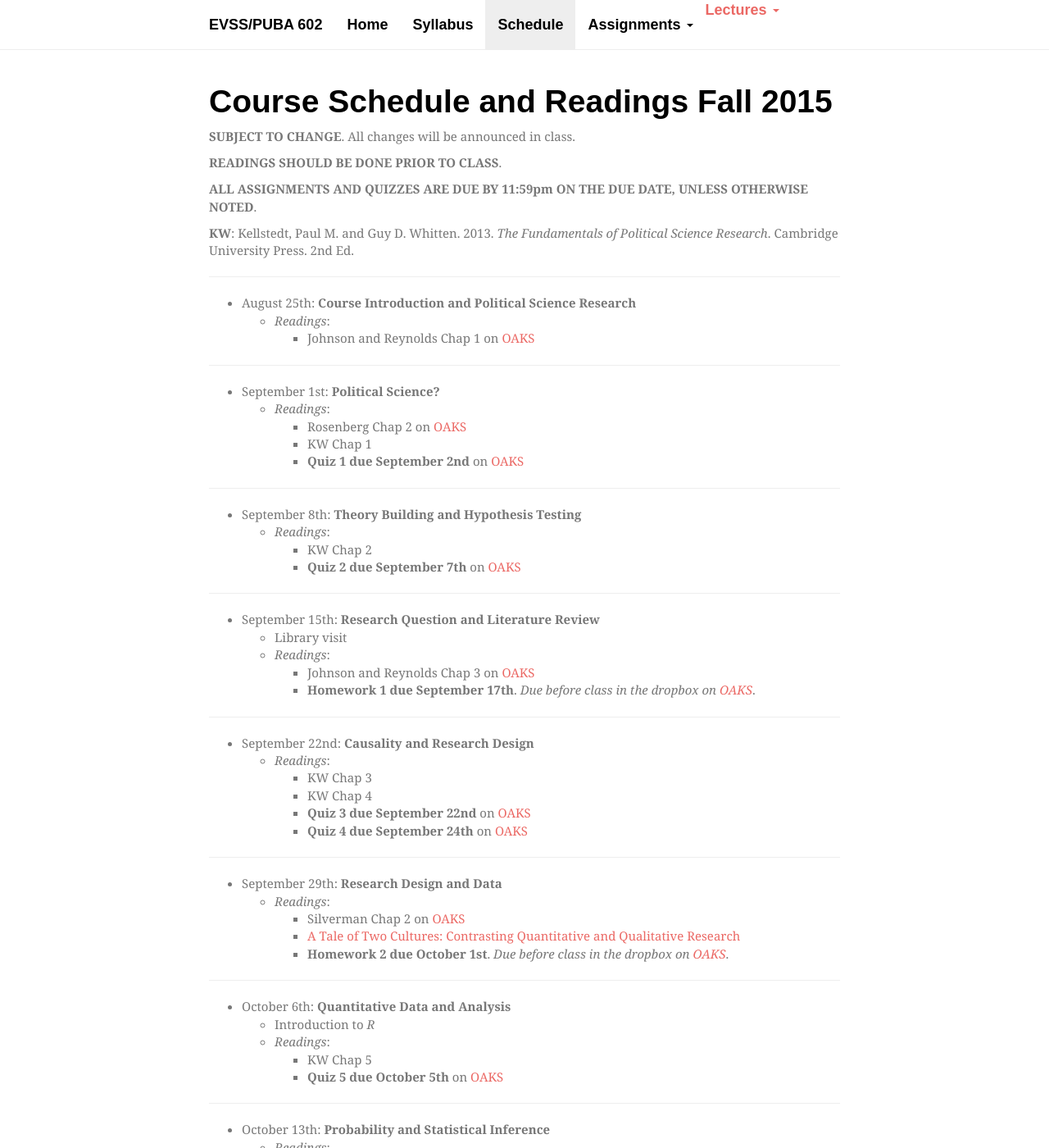
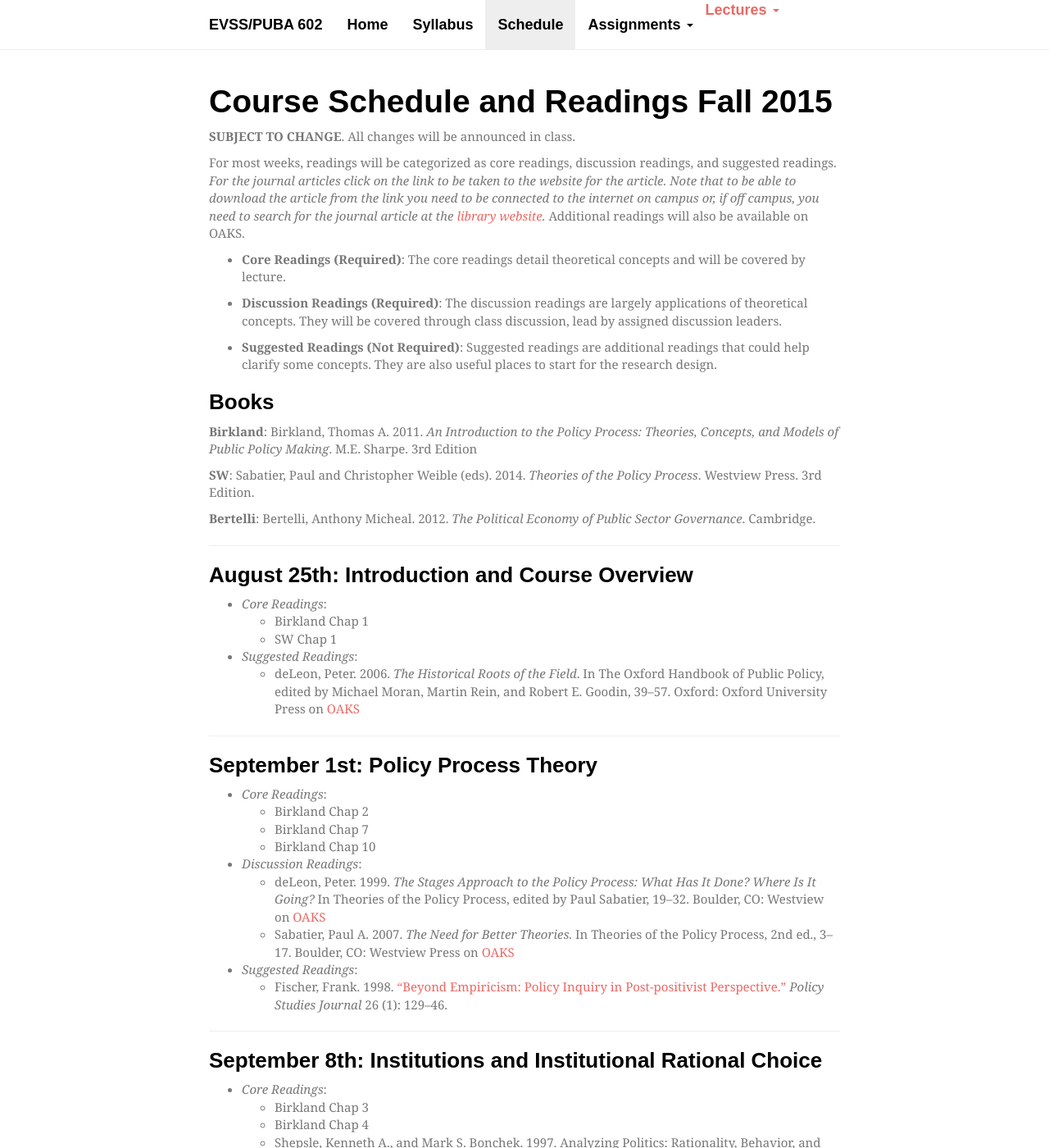
Before and after one commit to mnowlin/evss-puba602, a Jekyll site: the page built from schedule.md, in a window 1280 px wide and 1400 px high. Shown: the whole window at 82% size. Built offline with Jekyll 4.4.1, drawn with Linux system fonts in a browser that asks for light colours; nearby versions of some CDN libraries; some web fonts are replaced; a file with an impossible date is left out; some of the changed text lies outside the part shown.

Commit message:
update schedule

```diff
--- a/schedule.md
+++ b/schedule.md
@@ -7,40 +7,98 @@ layout: default
 # Course Schedule and Readings Fall 2015
 __SUBJECT TO CHANGE__. All changes will be announced in class.
 
-__READINGS SHOULD BE DONE PRIOR TO CLASS__.
+For most weeks, readings will be categorized as core readings, discussion readings, and suggested readings. _For the journal articles click on the link to be taken to the website for the article. Note that to be able to download the article from the link you need to be connected to the internet on campus or, if off campus, you need to search for the journal article at the [library website](http://www.cofc.edu/library/)._ Additional readings will also be available on OAKS.
 
-__ALL ASSIGNMENTS AND QUIZZES ARE DUE BY 11:59pm ON THE DUE DATE, UNLESS OTHERWISE NOTED__.
+* __Core Readings (Required)__: The core readings detail theoretical concepts and will be covered by lecture.
 
-__KW__: Kellstedt, Paul M. and Guy D. Whitten. 2013. _The Fundamentals of Political Science Research_. Cambridge University Press. 2nd Ed.
+* __Discussion Readings (Required)__: The discussion readings
+  are largely applications of theoretical concepts. They will be
+  covered through class discussion, lead by assigned discussion
+  leaders.
+
+* __Suggested Readings (Not Required)__: Suggested readings
+  are additional readings that could help clarify some concepts. They
+  are also useful places to start for the research design.
+
+### Books
+__Birkland__: Birkland, Thomas A. 2011. _An Introduction to the Policy Process: Theories, Concepts, and Models of Public Policy Making_. M.E. Sharpe. 3rd Edition
+
+__SW__: Sabatier, Paul and Christopher Weible (eds). 2014. _Theories of the Policy Process_. Westview Press. 3rd Edition.
+
+__Bertelli__: Bertelli, Anthony Micheal. 2012. _The Political Economy of Public Sector Governance_. Cambridge.
 
 ---
 
-* August 25th:  __Course Introduction and Political Science Research__
-    * _Readings_:
-        * Johnson and Reynolds Chap 1 on [OAKS](https://lms.cofc.edu/)
+### August 25th: Introduction and Course Overview
+
+-  _Core Readings_:
+    * Birkland Chap 1
+    * SW Chap 1
+
+-  _Suggested Readings_:
+    * deLeon, Peter. 2006. _The Historical Roots of the Field_. In The
+    Oxford Handbook of Public Policy, edited by Michael Moran, Martin
+    Rein, and Robert E. Goodin, 39–57. Oxford: Oxford University Press on [OAKS](https://lms.cofc.edu/)
 
 ---
 
-* September 1st: __Political Science?__
-    * _Readings_:
-        * Rosenberg Chap 2 on [OAKS](https://lms.cofc.edu/)
-        * KW Chap 1
-        * __Quiz 1 due September 2nd__ on [OAKS](https://lms.cofc.edu/)
+### September 1st: Policy Process Theory
+
+-  _Core Readings_:
+    * Birkland Chap 2
+    * Birkland Chap 7
+    * Birkland Chap 10
+
+-  _Discussion Readings_:
+    * deLeon, Peter. 1999. _The Stages Approach to the Policy Process:
+    What Has It Done? Where Is It Going?_ In Theories of the Policy
+    Process, edited by Paul Sabatier, 19–32. Boulder, CO: Westview on [OAKS](https://lms.cofc.edu/)
+    * Sabatier, Paul A. 2007. _The Need for Better Theories._ In Theories
+    of the Policy Process, 2nd ed., 3–17. Boulder, CO: Westview Press on [OAKS](https://lms.cofc.edu/)
+
+-  _Suggested Readings_:
+    * Fischer, Frank. 1998. ["Beyond Empiricism: Policy Inquiry in
+    Post-positivist Perspective."]() _Policy Studies Journal_ 26 (1): 129–46.
 
 ---
 
-* September 8th: __Theory Building and Hypothesis Testing__
-    * _Readings_:
-        * KW Chap 2
-        * __Quiz 2 due September 7th__ on [OAKS](https://lms.cofc.edu/)
+### September 8th: Institutions and Institutional Rational Choice
+
+-  _Core Readings_:
+    * Birkland Chap 3
+    * Birkland Chap 4
+    * Shepsle, Kenneth A., and Mark S. Bonchek. 1997. Analyzing Politics:
+    Rationality, Behavior, and Institutions. New York, NY: W. W. Norton
+    and Company. *pgs. 299–311; 345–379* on [OAKS](https://lms.cofc.edu/)
+
+<span>***Discussion Paper Due***</span>
 
 ---
 
-* September 15th: __Research Question and Literature Review__
-    * Library visit
-    * _Readings_:
-        * Johnson and Reynolds Chap 3 on [OAKS](https://lms.cofc.edu/)
-        * __Homework 1 due September 17th__. _Due before class in the dropbox on [OAKS](https://lms.cofc.edu/)_.
+### September 15th: Institutional Analysis and Development Framework
+
+-  _Core Readings_:
+    * SW: Chapter 8 by Ostrom et al
+
+-  _Discussion Readings_:
+    * Imperial, Mark T., and Tracy Yandle. 2005. ["Taking Institutions
+    Seriously: Using the IAD Framework to Analyze Fisheries Policy."]()
+    _Society and Natural Resources 18_ (6): 493–509.
+    * Schlager, Edella, and Tanya Heikkila. 2011. ["Left High and Dry?
+    Climate Change, Common-Pool Resource Theory, and the Adaptability of
+    Western Water Compacts."]() _Public Administration Review_ 71 (3):
+    461–70.
+    * Arnold, Gwen, and Forrest D. Fleischman. 2013. ["The Influence of
+    Organizations and Institutions on Wetland Policy Stability: The
+    Rapanos Case."]() _Policy Studies Journal_ 41 (2): 343–64.
+
+<span>***Discussion Paper Due***</span>\
+<span>***Discussion Leaders***</span>
+
+-  _Suggested Readings_:
+    * McGinnis, Michael D. 2011. ["An Introduction to IAD and the Language
+    of the Ostrom Workshop: A Simple Guide to a Complex Framework."]()
+    _Policy Studies Journal_ 39 (1): 169–83.
 
 ---
 
```
Also changed, not shown: 9 other files.
